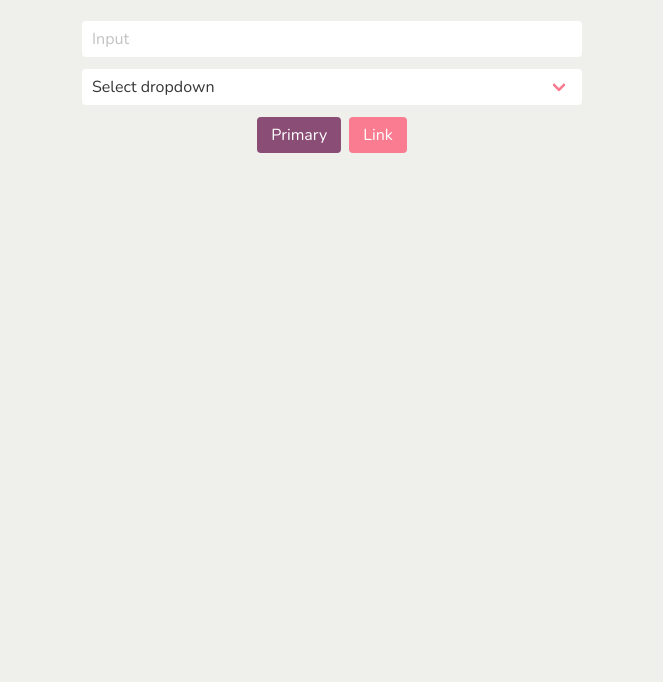
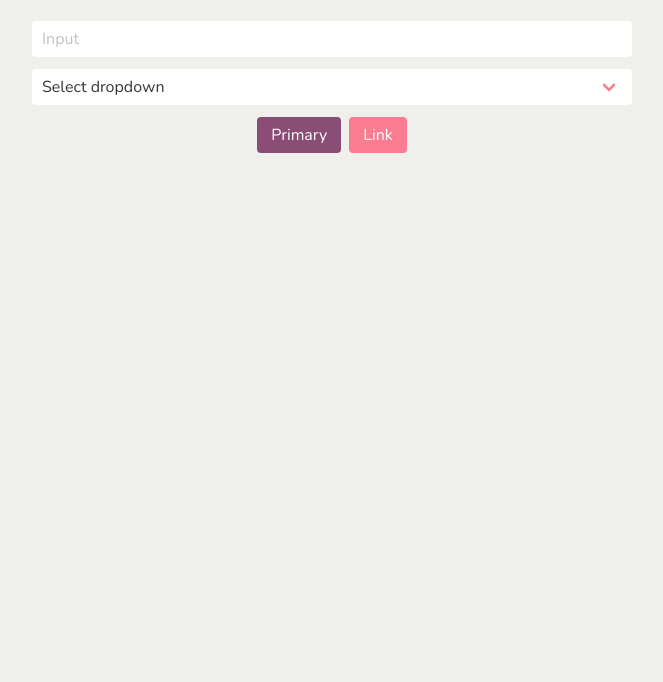
Before and after one commit to jasonbowers/paige-site, a website: page index.html in a window 1280 px wide. Shown: the part 118-800 px from the top of the page, without its empty margins (308-971 px from the left). Drawn offline with nearby package versions, Linux system fonts and the light colour scheme.

Commit message:
Updating styles

```diff
--- a/sass/styles.sass
+++ b/sass/styles.sass
@@ -9,6 +9,7 @@ $pink: #FA7C91;
 $brown: #757763;
 $beige-light: #D0D1CD;
 $beige-lighter: #EFF0EB;
+$form-width: 600px;
 
 // Update Bulma's global variables
 $family-sans-serif: "Nunito", sans-serif;
@@ -37,6 +38,7 @@ $input-shadow: none;
 @import "../node_modules/bulma/sass/layout/section.sass"
 
 
+
 body
   text-align: center
 
@@ -44,7 +46,7 @@ h1
   margin-top: 50px
 
 .field
-  max-width: 500px
+  max-width: $form-width
   margin: 0 auto
 
 .select select
@@ -52,4 +54,4 @@ h1
   align-items: center
   justify-content: center
   justify-self: center
-  width: 500px !important
+  width: $form-width
```
Also changed, not shown: css/styles.css.
